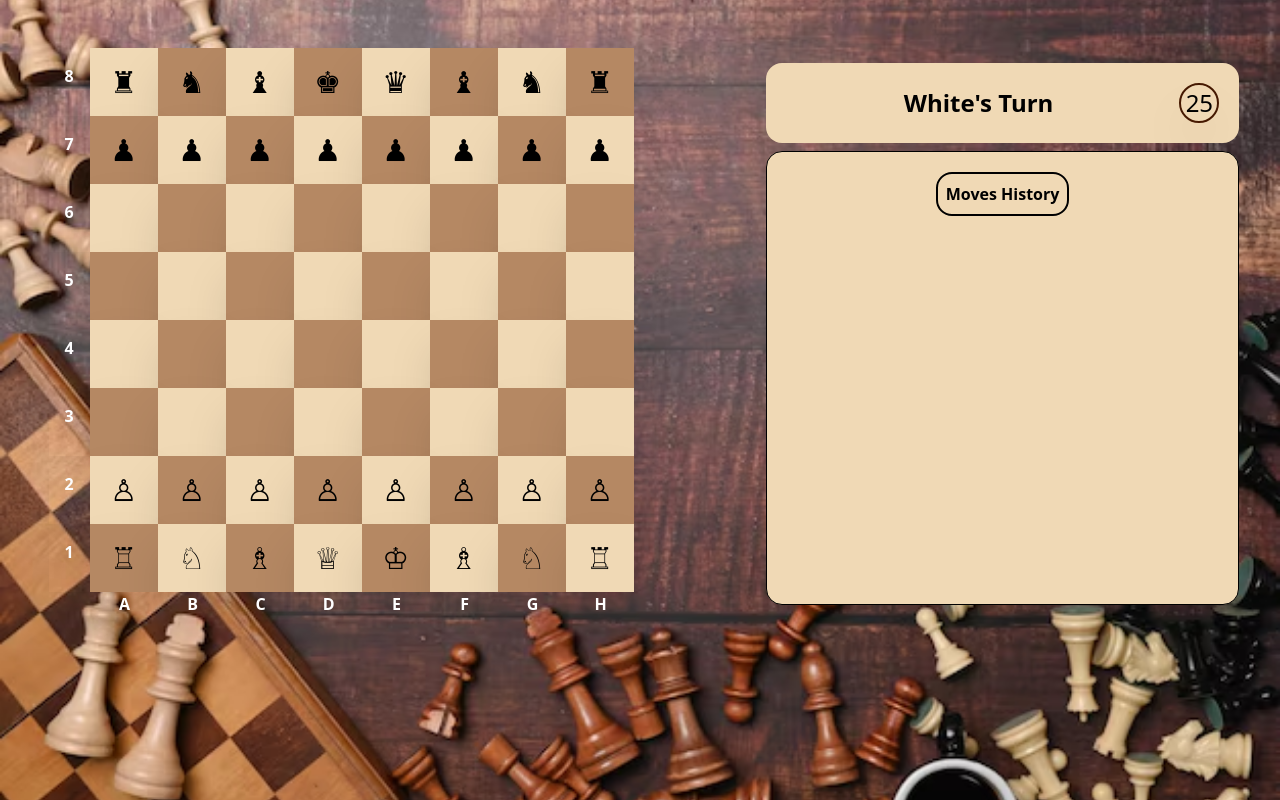
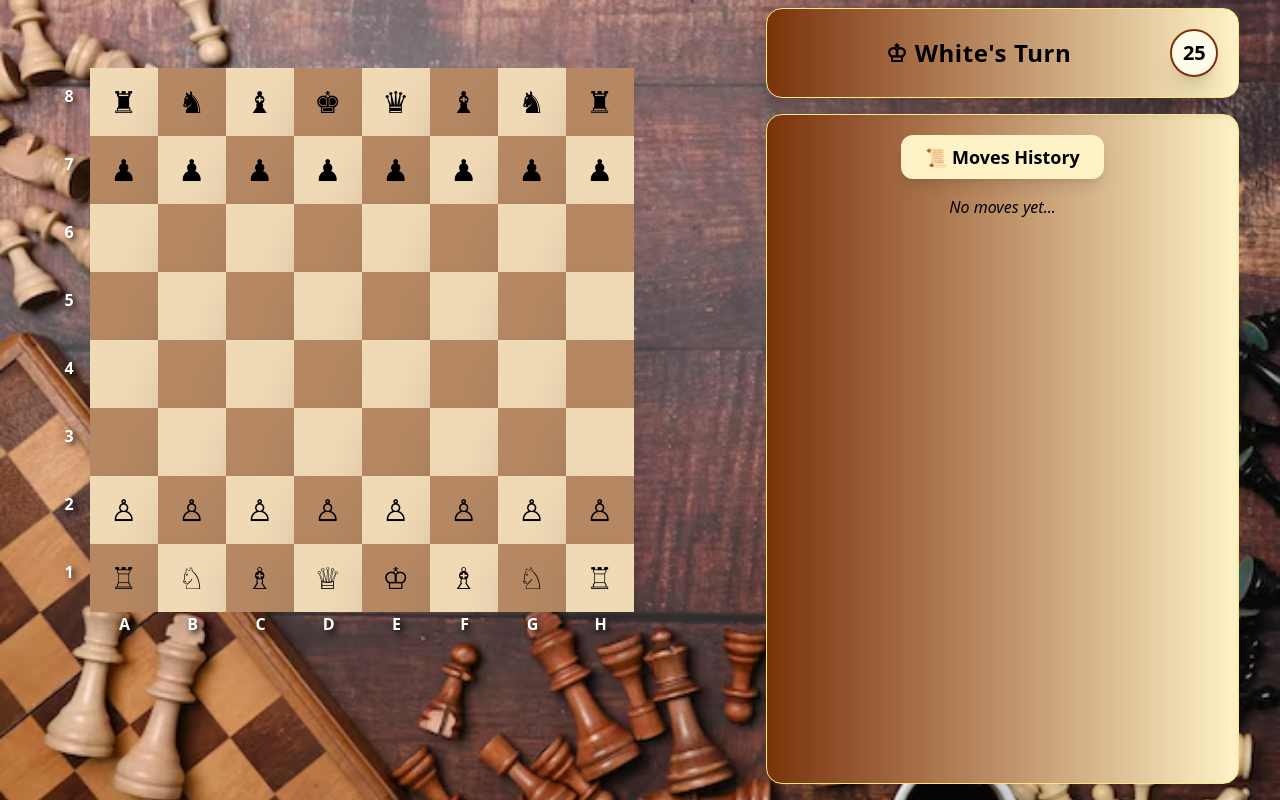
Before and after one commit to DEEP1873/todo-list-drag, a React (Vite) app: page / in a window 1280 px wide. Built offline with nearby package versions, Linux system fonts and the light colour scheme.

Commit message:
popup screen, check and checkmate moves and little bit styling in move history list

```diff
--- a/src/components/Chess.tsx
+++ b/src/components/Chess.tsx
@@ -1,13 +1,9 @@
 import React, { useEffect, useState } from "react";
 import Confetti from "react-confetti";
-enum piecetyp {
-  QUEEN = "Q",
-  HORSE = "H",
-  CAMMEL = "C",
-  ELEPHANT = "E",
-  PAWN = "P",
-  KING = "k",
-}
+import ChoicePopUpScreen from "./ChoicePopUpScreen";
+// import type { pieces } from "../config/chesspieces";
+import piecetyp from "../config/chesspieces";
+import PromotionOption from "../config/chesspieces";
 
 enum PieceColor {
   WHITE = "white",
@@ -168,9 +164,15 @@ const pieceDirections: Record<
   },
 };
 
+interface ChoicePopUpScreen {
+  options: PromotionOption[];
+  onSelect: (pieceName: string, pieceSymbol: string) => void;
+}
+
 const Chess: React.FC = () => {
   const [board, setBoard] = useState(initialBoard);
   const [select, setSelect] = useState<[number, number] | null>(null);
+  const [alertMessage, setAlertMessage] = useState<string | null>(null);
 
   const [moves, setMoves] = useState<Move[]>([]);
   const [blackTurn, setBlackTurn] = useState(false);
@@ -180,14 +182,80 @@ const Chess: React.FC = () => {
   );
   const [winner, setWinner] = useState<boolean>(false);
   const [timeLeft, setTimeLeft] = useState<number>(30);
+  const [showChoicePopup, setShowChoicePopup] = useState(false);
+  const [promotionSquare, setPromotionSquare] = useState<{
+    row: number;
+    col: number;
+  } | null>(null);
 
   const FILES = Array.from({ length: 8 }, (_, i) =>
     String.fromCharCode(65 + i)
   );
 
+  const colval2 = 8;
 
+  const findKingPosition = (
+    board: (Piecety | null)[][],
+    color: PieceColor
+  ): [number, number] | null => {
+    for (let r = 0; r < 8; r++) {
+      for (let c = 0; c < 8; c++) {
+        const piece = board[r][c];
+        if (piece && piece.type === piecetyp.KING && piece.color === color) {
+          return [r, c];
+        }
+      }
+    }
+    return null;
+  };
 
-  const colval2 = 8;
+  const isInCheck = (
+    board: (Piecety | null)[][],
+    color: PieceColor
+  ): boolean => {
+    const kingPos = findKingPosition(board, color);
+    if (!kingPos) return false;
+    const [kingRow, kingCol] = kingPos;
+    const opponentColor =
+      color === PieceColor.WHITE ? PieceColor.BLACK : PieceColor.WHITE;
+    for (let r = 0; r < 8; r++) {
+      for (let c = 0; c < 8; c++) {
+        const piece = board[r][c];
+        if (piece && piece.color === opponentColor) {
+          const moves = getMoves(r, c, board);
+          if (moves.some(([mr, mc]) => mr === kingRow && mc === kingCol)) {
+            return true;
+          }
+        }
+      }
+    }
+    return false;
+  };
+
+  const checkCheckmate = (
+    board: (Piecety | null)[][],
+    color: PieceColor
+  ): boolean => {
+    if (!isInCheck(board, color)) return false;
+    for (let r = 0; r < 8; r++) {
+      for (let c = 0; c < 8; c++) {
+        const piece = board[r][c];
+        if (piece && piece.color === color) {
+          const moves = getMoves(r, c, board);
+          for (const [mr, mc] of moves) {
+            const newBoard = board.map((row) => row.slice());
+            newBoard[mr][mc] = piece;
+            newBoard[r][c] = null;
+            if (!isInCheck(newBoard, color)) {
+              return false;
+            }
+          }
+        }
+      }
+    }
+    alert("Checkmate!");
+    return true;
+  };
 
   const getPawnMoves = (
     row: number,
@@ -276,35 +344,6 @@ const Chess: React.FC = () => {
       let updatedrow = row + dr,
         updatedcol = col + dc;
 
-      if (piece.type === piecetyp.PAWN) {
-        // forward
-        const dir = piece.color === PieceColor.WHITE ? -1 : 1;
-        const startRow = piece.color === PieceColor.WHITE ? 6 : 1;
-
-        if (board[row + dir][col] === null) {
-          moves.push([row + dir, col]);
-
-          // double step
-          if (row === startRow && board[row + 2 * dir][col] === null) {
-            moves.push([row + 2 * dir, col]);
-          }
-        }
-
-        // captures
-        for (let dc of [-1, 1]) {
-          const r = row + dir,
-            c = col + dc;
-          if (r >= 0 && r < 8 && c >= 0 && c < 8) {
-            const target = board[r][c];
-            if (target && target.color !== piece.color) {
-              moves.push([r, c]);
-            }
-          }
-        }
-
-        return moves;
-      }
-
       while (
         updatedrow >= 0 &&
         updatedrow < colval2 &&
@@ -342,8 +381,8 @@ const Chess: React.FC = () => {
     setMoves([]);
     setWinner(false);
 
-    setBlackTurn(!blackTurn);
-    setWhiteTurn(!whiteTurn);
+    setBlackTurn(false);
+    setWhiteTurn(true);
     return;
   };
 
@@ -385,6 +424,23 @@ const Chess: React.FC = () => {
         return;
       }
 
+      if (
+        piece?.type === piecetyp.PAWN &&
+        (row === 7 || row === 0) &&
+        piece.color !== target?.color
+      ) {
+        const newboard = board.map((prev) => [...prev]);
+        newboard[row][col] = piece;
+        newboard[selRow][selCol] = null;
+
+        setBoard(newboard);
+        setSelect(null);
+        setHighlightedMoves([]);
+        setPromotionSquare({ row, col });
+        setShowChoicePopup(true);
+        return;
+      }
+
       if (piece && piece.type === piecetyp.PAWN) {
         validMoves = getPawnMoves(selRow, selCol, board);
       }
@@ -406,15 +462,43 @@ const Chess: React.FC = () => {
       if (piece && piece.type === piecetyp.KING) {
         validMoves = getMoves(selRow, selCol, board);
       }
+
       const isValidMove = validMoves.some(([r, c]) => r === row && c === col);
 
       if (isValidMove) {
+        const target = board[row][col];
+
+        if (target && target.color === piece?.color) {
+          setSelect(null);
+          setHighlightedMoves([]);
+          return; // stop here
+        }
         const newboard = board.map((prev) => [...prev]);
         newboard[row][col] = piece;
-
         newboard[selRow][selCol] = null;
 
+        // Opponent color
+        const opponentColor =
+          piece?.color === PieceColor.WHITE
+            ? PieceColor.BLACK
+            : PieceColor.WHITE;
 
+        if (checkCheckmate(newboard, opponentColor)) {
+          // setWinner(true);
+          console.log("comes in checkmate");
+          setAlertMessage("Checkmate!");
+          setTimeout(() => setAlertMessage(null), 3000);
+        } else if (
+          isInCheck(newboard, opponentColor) &&
+          piece?.type !== piecetyp.KING
+        ) {
+          console.log("comes in check");
+          setAlertMessage("Check!");
+          // setTimeout(() => setAlertMessage(null), 3000);
+
+          alert("Check!");
+        }
+        // setAlertMessage(null);
         setBoard(newboard);
         setSelect(null);
         setHighlightedMoves([]);
@@ -426,6 +510,7 @@ const Chess: React.FC = () => {
         setHighlightedMoves([]);
       }
     } else {
+      setAlertMessage(null);
       const currentpiece = board[row][col];
       if (currentpiece !== null && !winner) {
         const isWhitePiece = currentpiece.color === PieceColor.WHITE;
@@ -456,6 +541,56 @@ const Chess: React.FC = () => {
     }
   };
 
+  const countPieces = (
+    board: (Piecety | null)[][],
+    pieceType: piecetyp,
+    color: PieceColor
+  ) => {
+    return board
+      .flat()
+      .filter((cell) => cell?.type === pieceType && cell?.color === color)
+      .length;
+  };
+
+  // Handle promotion callback
+  const handlePromotion = (pieceName: string, pieceSymbol: string) => {
+    if (!promotionSquare) return;
+    console.log("Promoted to:", pieceName, pieceSymbol);
+    const { row, col } = promotionSquare;
+
+    const currentPiece = board[row][col];
+    if (!currentPiece) return;
+
+    const existingCount = countPieces(
+      board,
+      pieceName as piecetyp,
+      currentPiece.color
+    );
+
+    if (existingCount >= 3) {
+      alert(`You can only have 3 ${pieceName}s on the board!`);
+      return;
+    }
+
+    setBoard((prevBoard) => {
+      const newBoard = prevBoard.map((r) => [...r]);
+
+      const currentPiece = prevBoard[row][col];
+      if (!currentPiece) return newBoard;
+      newBoard[row][col] = {
+        type: pieceName as piecetyp,
+        color: currentPiece.color,
+      };
+
+      return newBoard;
+    });
+
+    setPromotionSquare(null);
+    setShowChoicePopup(false);
+    setBlackTurn(!blackTurn);
+    setWhiteTurn(!whiteTurn);
+  };
+
   useEffect(() => {
     if (timeLeft === 0 && !winner) {
       setTimeLeft(30);
@@ -473,24 +608,16 @@ const Chess: React.FC = () => {
   }, [timeLeft]);
 
   return (
-    <div className="flex flex-row  absolute top-0 w-full">
-      <div className="inline-block p-2  m-auto my-10 ">
-        {/* Top letters
-        <div className="flex justify-center text-white font-bold mb-1 px-6">
-          {FILES.map((file) => (
-            <div key={file} className="w-14 text-center">
-              {file}
-            </div>
-          ))}
-        </div> */}
-
+    <div className="flex flex-row  absolute top-0 w-full h-full">
+      <div className="inline-block p-2   m-auto my-15 ">
         {/* Board */}
         <div className="flex flex-col">
           {/* leftpart */}
           {board.map((row, rowIndex) => (
             <div key={rowIndex} className="flex ">
-
-              <div className="text-white font-bold p-4 shadow-2xl">{8-rowIndex}</div>
+              <div className="text-white font-bold p-4 drop-shadow-[3px_3px_3px_black]">
+                {8 - rowIndex}
+              </div>
 
               {row.map((col, colindex) => {
                 const isDark = (rowIndex + colindex) % 2 === 1;
@@ -530,15 +657,13 @@ const Chess: React.FC = () => {
                   </div>
                 );
               })}
-
-              {/* <div className="text-white font-bold p-4">{colval2 - rowIndex}</div> */}
             </div>
           ))}
         </div>
 
         {/* Bottom letters */}
 
-        <div className="flex justify-center font-bold mb-1 px-12 gap-3 text-white shadow-2xl items-center">
+        <div className="flex justify-center font-bold mb-1 px-12 gap-3 text-white  drop-shadow-[3px_3px_3px_black] items-center">
           {FILES.map((file) => (
             <div key={file} className="w-14 text-center">
               {file}
@@ -546,65 +671,97 @@ const Chess: React.FC = () => {
           ))}
         </div>
       </div>
-
-      <div className="flex flex-col gap-2  w-[37%]    rounded-2xl m-auto">
-        <div className="flex  p-5  rounded-2xl justify-center  bg-[#f0d9b5] text-black text-2xl ">
+      <div className="flex flex-col gap-4 w-[37%] h-full rounded-2xl m-auto">
+        <div className="flex mt-2 p-5 rounded-2xl justify-center bg-gradient-to-r from-amber-900 to-amber-100 text-black text-2xl shadow-xl border border-amber-200">
           {whiteTurn ? (
             winner ? (
-              <div className="text-black font-bold  flex flex-row">
+              <div className="text-black font-bold flex flex-col items-center gap-3">
                 <Confetti />
-                <p className="mb-4 self-center">🎉 White Wins 🎉</p>
-
+                <p className="text-3xl">🎉 White Wins 🎉</p>
                 <button
                   onClick={onRestart}
-                  className="px-6 py-2 bg-green-600 text-white rounded-lg hover:bg-green-700"
+                  className="px-6 py-2 bg-amber-900 text-white rounded-lg hover:bg-amber-700 transition shadow-md"
                 >
                   Restart
                 </button>
               </div>
             ) : (
-              <div className="flex flex-row gap-2  justify-between w-full">
-                <div className="m-auto text-black font-semibold">White's Turn </div>
-                <div className="flex justify-center items-center  h-10 w-10 p-2  shadow-2xl border-2 border-amber-950 rounded-full  ">
-                  <h1 className="text-2xl">{timeLeft}</h1>
+              <div className="flex flex-col w-full items-center">
+                <div className="flex flex-row justify-between w-full items-center">
+                  <div className="m-auto text-black font-bold tracking-wide">
+                    ♔ White's Turn
+                  </div>
+                  <div className="flex justify-center items-center h-12 w-12 shadow-xl border-2 border-amber-900 rounded-full bg-amber-50">
+                    <h1 className="text-xl font-bold">{timeLeft}</h1>
+                  </div>
                 </div>
+                {/* ⚠️ Red alert text */}
+                {alertMessage && (
+                  <p className="text-red-600 text-lg font-semibold mt-2 shadow-2xl">
+                    {alertMessage}
+                  </p>
+                )}
               </div>
             )
           ) : winner ? (
-            <div className="text-black font-bold flex flex-row">
-               <Confetti />
-                <p className="mb-2  self-center">🎉 Black Wins 🎉</p>
+            <div className="text-black font-bold flex flex-col items-center gap-3">
+              <Confetti />
+              <p className="text-3xl">🎉 Black Wins 🎉</p>
               <button
                 onClick={onRestart}
-                className="px-6 py-2 bg-amber-950 text-white rounded-lg hover:bg-amber-950"
+                className="px-6 py-2 bg-amber-900 text-white rounded-lg hover:bg-amber-700 transition shadow-md"
               >
                 Restart
-              </button>{" "}
+              </button>
             </div>
           ) : (
-            <div className="flex flex-row gap-2 justify-between w-full">
-              <div className="m-auto text-black font-semibold">Black's Turn</div>
-              <div className="flex justify-center items-center h-10 w-10 p-2  shadow-2xl border-2 border-amber-950 rounded-full  ">
-                <h1 className="text-2xl">{timeLeft}</h1>
+            <div className="flex flex-col w-full items-center">
+              <div className="flex flex-row justify-between w-full items-center">
+                <div className="m-auto text-black font-bold tracking-wide">
+                  ♚ Black's Turn
+                </div>
+                <div className="flex justify-center items-center h-12 w-12 shadow-xl border-2 border-amber-900 rounded-full bg-amber-50">
+                  <h1 className="text-xl font-bold">{timeLeft}</h1>
+                </div>
               </div>
+              {/* ⚠️ Red alert text */}
+              {alertMessage && (
+                <p className="text-red-600 text-lg font-semibold mt-2 shadow-2xl">
+                  {alertMessage}
+                </p>
+              )}
             </div>
           )}
         </div>
 
-        <div className="flex flex-col border-1 p-5 bg-[#f0d9b5] rounded-2xl text-black  overflow-y-auto  ">
-          <h2 className="font-bold mb-2 border-2 rounded-2xl p-2 self-center">
-            Moves History
+        {/* Moves History Section */}
+        <div className="flex flex-col p-5 bg-gradient-to-r from-amber-900 to-amber-100 rounded-2xl text-black shadow-inner border border-amber-200 overflow-y-auto h-full">
+          <h2 className="font-extrabold mb-4 shadow-lg bg-amber-100 rounded-xl px-6 py-2 self-center text-lg">
+            📜 Moves History
           </h2>
-          <div className="flex flex-col gap-1 h-90 max-h-90 ">
-            {moves.map((move) => (
-              <div
-                key={move.id}
-                className="text-xl p-2 border-2 rounded-2xl font-semibold m-2"
-              >
-                {move.id}. {move.symbol} ---{">"} {move.from} - {move.to}
-              </div>
-            ))}
+          <div className="flex flex-col gap-3">
+            {moves.length === 0 ? (
+              <p className="text-center italic">No moves yet...</p>
+            ) : (
+              moves.map((move) => (
+                <div
+                  key={move.id}
+                  className="text-lg p-3 bg-amber-50 border border-amber-900 shadow-md rounded-xl font-semibold flex justify-between items-center hover:bg-amber-100 transition"
+                >
+                  <span>
+                    {move.id}. {move.symbol}
+                  </span>
+                  <span className="text-sm">
+                    ➡ {move.from} → {move.to}
+                  </span>
+                </div>
+              ))
+            )}
           </div>
+        </div>
+
+        <div className="relative">
+          {showChoicePopup && <ChoicePopUpScreen onSelect={handlePromotion} />}
         </div>
       </div>
     </div>
--- /dev/null
+++ b/src/components/ChoicePopUpScreen.tsx
@@ -0,0 +1,34 @@
+import piecetyp from "../config/chesspieces";
+import type {PromotionOption}  from "../config/chesspieces";
+
+
+interface ChoicePopUpScreenProps {
+  onSelect: (pieceName: string, pieceSymbol: string) => void;
+}
+
+const promotionOptions: PromotionOption[] = [
+  { name: piecetyp.QUEEN, symbol: "♕"},
+  { name: piecetyp.HORSE, symbol: "♘" },
+  { name: piecetyp.ELEPHANT, symbol: "♖" },
+  { name: piecetyp.CAMMEL, symbol: "♗" },
+];
+
+const ChoicePopUpScreen: React.FC<ChoicePopUpScreenProps> = ({ onSelect }) => {
+  return (
+    <div className="fixed inset-0 backdrop-blur-sm bg-opacity-50 flex items-center justify-center ">
+      <div className="bg-amber-950  p-6 rounded-xl shadow-lg flex gap-4">
+        {promotionOptions.map((opt) => (
+          <button
+            key={opt.symbol}
+            onClick={() => onSelect(opt.name ,opt.symbol)}
+            className="p-3 bg-white rounded-lg text-2xl transition-all duration-200 ease-in-out hover:bg-[#b58863] hover:scale-105 shadow-lg"
+          >
+            {opt.symbol} {opt.name}
+          </button>
+        ))}
+      </div>
+    </div>
+  );
+};
+
+export default ChoicePopUpScreen;
--- a/src/config/chesspieces.ts
+++ b/src/config/chesspieces.ts
@@ -1,101 +1,15 @@
-// Step 1: Define enum for pieces
-export enum pieces {
-  WhiteKing = "♔",
-  WhiteQueen = "♕",
-  WhiteRook = "♖",
-  WhiteBishop = "♗",
-  WhiteKnight = "♘",
-  WhitePawn = "♙",
-
-  BlackKing = "♚",
-  BlackQueen = "♛",
-  BlackRook = "♜",
-  BlackBishop = "♝",
-  BlackKnight = "♞",
-  BlackPawn = "♟︎",
-  Empty = "",
+enum piecetyp {
+  QUEEN = "Queen",
+  HORSE = "Horse",
+  CAMMEL = "Camel",
+  ELEPHANT = "Elephant",
+  PAWN = "Pawn",
+  KING = "King",
 }
 
-// Step 3: Define initial chess board using the enum
-export const initialBoard: pieces[][] = [
-  [
-    pieces.BlackRook,
-    pieces.BlackKnight,
-    pieces.BlackBishop,
-    pieces.BlackQueen,
-    pieces.BlackKing,
-    pieces.BlackBishop,
-    pieces.BlackKnight,
-    pieces.BlackRook,
-  ],
-  [
-    pieces.BlackPawn,
-    pieces.BlackPawn,
-    pieces.BlackPawn,
-    pieces.BlackPawn,
-    pieces.BlackPawn,
-    pieces.BlackPawn,
-    pieces.BlackPawn,
-    pieces.BlackPawn,
-  ],
-  [
-    pieces.Empty,
-    pieces.Empty,
-    pieces.Empty,
-    pieces.Empty,
-    pieces.Empty,
-    pieces.Empty,
-    pieces.Empty,
-    pieces.Empty,
-  ],
-  [
-    pieces.Empty,
-    pieces.Empty,
-    pieces.Empty,
-    pieces.Empty,
-    pieces.Empty,
-    pieces.Empty,
-    pieces.Empty,
-     pieces .Empty,
-  ],
-  [
-    pieces.Empty,
-    pieces.Empty,
-    pieces.Empty,
-    pieces.Empty,
-    pieces.Empty,
-    pieces.Empty,
-    pieces.Empty,
-    pieces.Empty,
-  ],
-  [
-    pieces.Empty,
-    pieces.Empty,
-    pieces.Empty,
-    pieces.Empty,
-    pieces.Empty,
-    pieces.Empty,
-    pieces.Empty,
-    pieces.Empty,
-  ],
-  [
-    pieces.WhitePawn,
-    pieces.WhitePawn,
-    pieces.WhitePawn,
-    pieces.WhitePawn,
-    pieces.WhitePawn,
-    pieces.WhitePawn,
-    pieces.WhitePawn,
-    pieces.WhitePawn,
-  ],
-  [
-    pieces.WhiteRook,
-    pieces.WhiteKnight,
-    pieces.WhiteBishop,
-    pieces.WhiteQueen,
-    pieces.WhiteKing,
-    pieces.WhiteBishop,
-    pieces.WhiteKnight,
-    pieces.WhiteRook,
-  ],
-];
+export interface PromotionOption {
+  name: string;
+  symbol: string;
+}
+
+export default piecetyp ;
--- a/src/pages/ChessBoard.tsx
+++ b/src/pages/ChessBoard.tsx
@@ -6,7 +6,7 @@ import chessimg from "../assets/chessbackground5.avif"
 
 const ChessBoard :React.FC= () => {
   return (
-    <div className=' h-screen relative'>
+    <div className=' h-screen relative  '>
       <img src={chessimg} alt="" className='w-full h-screen object-cover' />
       <Chess/>
     </div>
```
